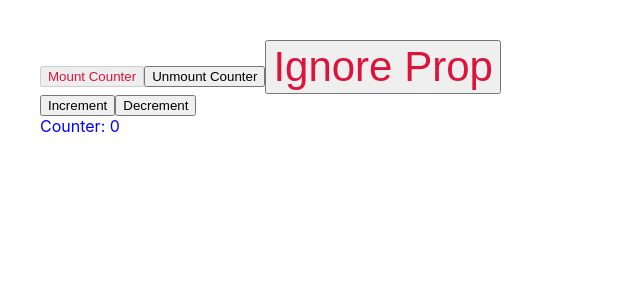
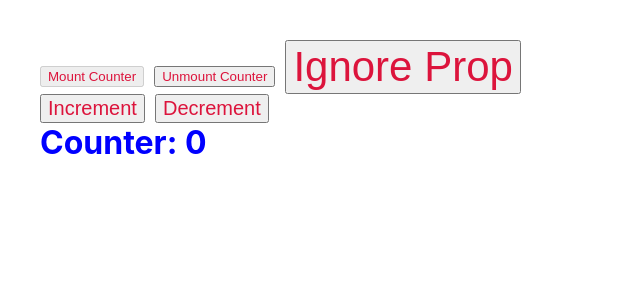
Before and after one commit to sultanularefin/React_LifeCycle_Windows, a React (Create React App) app: page / in a window 1280 px wide. Shown: the top 300 px of the page, without its empty margins (0-640 px from the left). Built offline with nearby package versions, Linux system fonts and the light colour scheme.

Commit message:
19th_dec

```diff
--- a/src/LifeCycleCounter.js
+++ b/src/LifeCycleCounter.js
@@ -51,11 +51,17 @@ export  default class Counter extends React.Component {
         // console.log('-------------------');
 
         return (<div>
-                <button onClick={this.increment}> Increment </button>
-                <button onClick={this.decrement}> Decrement </button>
-                <div className="counter">
+                <button
+                    style={{color:'crimson',marginRight:'10px',fontSize: 20}}
+                    onClick={this.increment}> Increment </button>
+                <button
+                    style={{color:'crimson',marginRight:'10px',fontSize: 20}}
+                    onClick={this.decrement}> Decrement
+                </button>
+
+                <h1 className="counter" style={{margin:'auto'}}>
                     Counter: {this.state.counter}
-                </div>
+                </h1>
             </div>
         )
 
--- a/src/LifeCycleEntry.js
+++ b/src/LifeCycleEntry.js
@@ -35,10 +35,15 @@ class LifeCycleEntry extends Component {
         // console.log('-------------------');
         return (
             <div style={divStyle}>
-                <button style={{color:'crimson',fontweight:'bold'}} onClick ={this.mountCounter} disabled ={this.state.mount}>Mount Counter </button>
-                <button  onClick ={this.unmountCounter}
+                <button
+                    style={{color:'crimson',marginRight:'10px'}}
+                    onClick ={this.mountCounter}
+                    disabled ={this.state.mount}>Mount Counter
+                </button>
+                <button style={{color:'crimson',marginRight:'10px'}}  onClick ={this.unmountCounter}
                         disabled ={!this.state.mount}>Unmount Counter </button>
-                <button style={{color:'crimson',fontSize: 42}} onClick={this.ignoreProp}>Ignore Prop </button>
+                <button style={{color:'crimson',marginRight:'10px',fontSize: 42}}
+                        onClick={this.ignoreProp}>Ignore Prop </button>
 
                 {this.state.mount ?
                     <Counter
```
